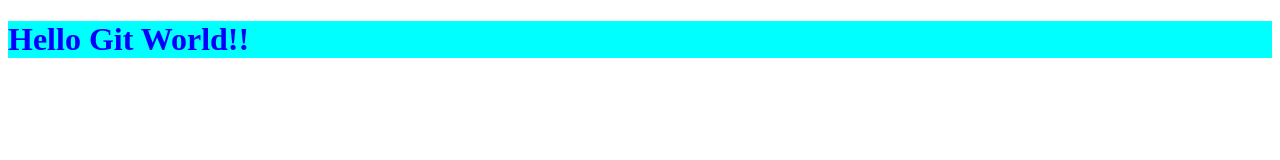
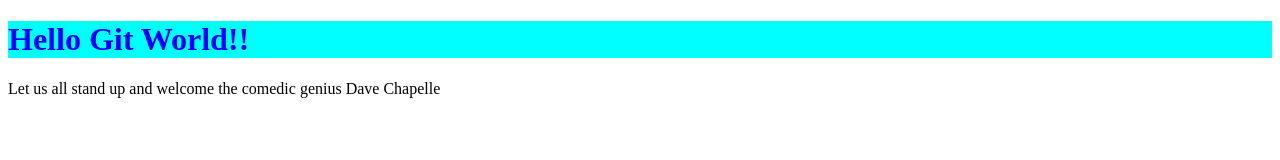
Before and after one commit to kusalrai/Assignment, a plain HTML site: page index.html in a window 1280 px wide. Drawn offline with Linux system fonts and the light colour scheme.

Commit message:
dave chapelle

```diff
--- a/index.html
+++ b/index.html
@@ -9,5 +9,6 @@
 </head>
 <body>
     <h1>Hello Git World!!</h1>
+    <p>Let us all stand up and welcome the comedic genius Dave Chapelle</p>
 </body>
 </html>
```
